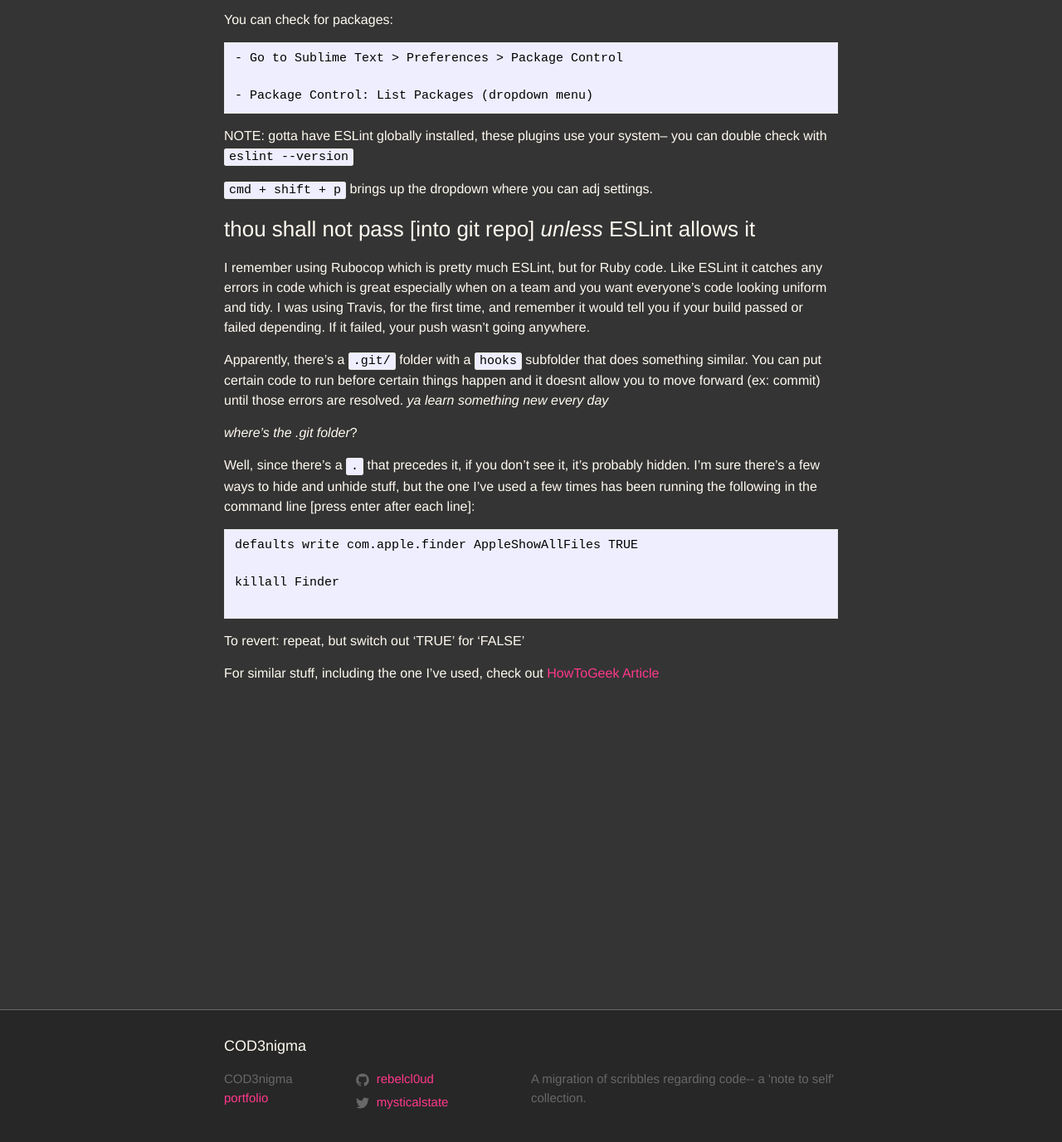
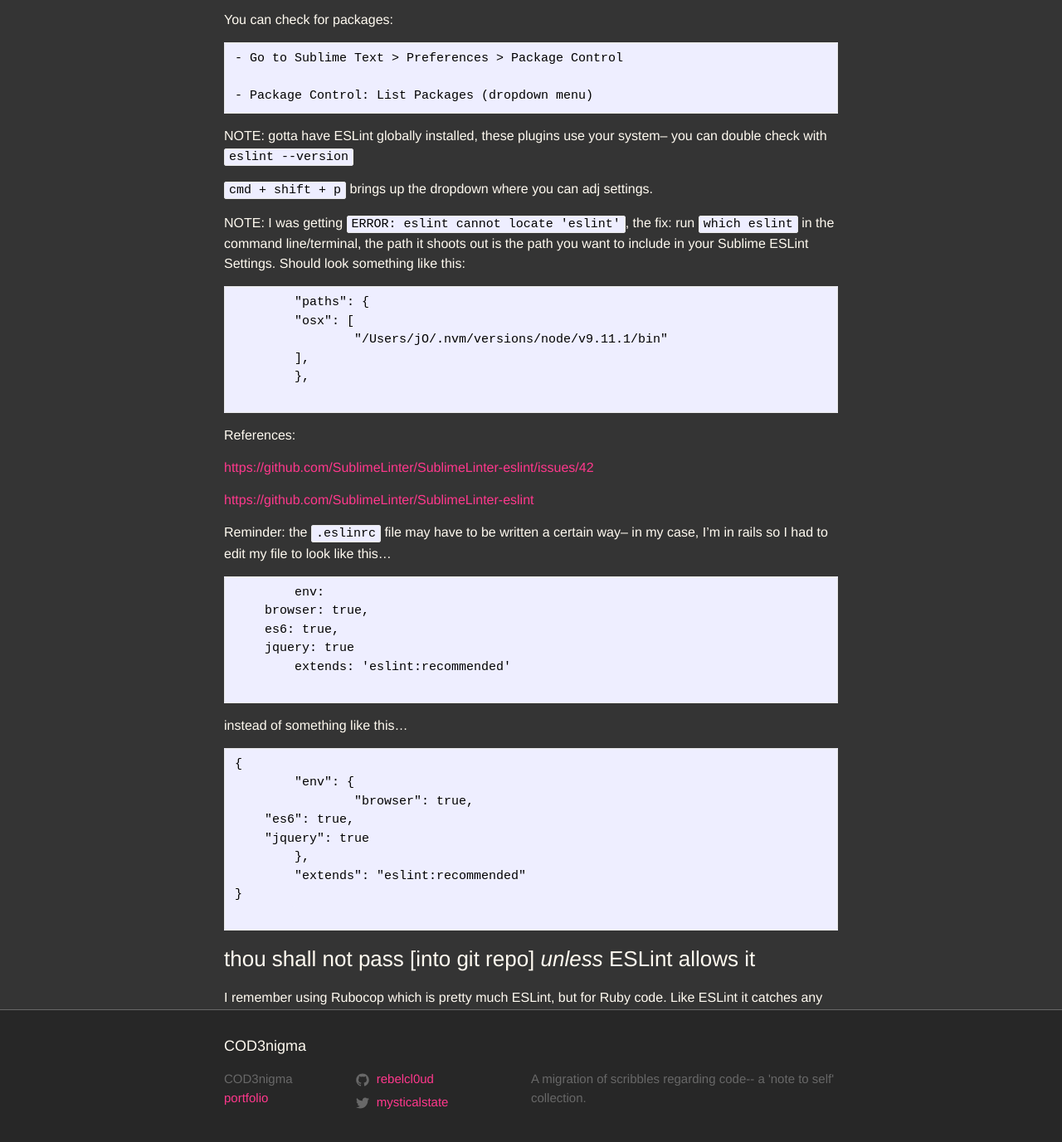
Before and after one commit to rebelcl0ud/blog, a Jekyll site: the page built from _posts/2018-04-14-[37]-es6-status-eslint.markdown, in a window 1280 px wide and 1400 px high, scrolled down 1533 px. Shown: the top 1377 px of the window at 83% size. Built offline with Jekyll 4.4.1, drawn with Linux system fonts in a browser that asks for light colours.

Commit message:
added notes on a couple of snags hit while using eslint in sublime

````diff
--- a/_posts/2018-04-14-[37]-es6-status-eslint.markdown
+++ b/_posts/2018-04-14-[37]-es6-status-eslint.markdown
@@ -71,6 +71,45 @@ NOTE: gotta have ESLint globally installed, these plugins use your system-- you
 
 `cmd + shift + p` brings up the dropdown where you can adj settings.
 
+NOTE: I was getting `ERROR: eslint cannot locate 'eslint'`, the fix: run `which eslint` in the command line/terminal, the path it shoots out is the path you want to include in your Sublime ESLint Settings. Should look something like this:
+```
+	"paths": {
+   	"osx": [
+   		"/Users/jO/.nvm/versions/node/v9.11.1/bin"
+   	],
+	},
+
+```
+
+References:
+
+[https://github.com/SublimeLinter/SublimeLinter-eslint/issues/42](https://github.com/SublimeLinter/SublimeLinter-eslint/issues/42)
+
+[https://github.com/SublimeLinter/SublimeLinter-eslint](https://github.com/SublimeLinter/SublimeLinter-eslint)
+
+Reminder: the `.eslinrc` file may have to be written a certain way-- in my case, I'm in rails so I had to edit my file to look like this...
+```
+	env:
+    browser: true,
+    es6: true,
+    jquery: true
+	extends: 'eslint:recommended'
+
+```
+
+instead of something like this...
+```
+{
+	"env": {
+		"browser": true,
+    "es6": true,
+    "jquery": true
+	},
+	"extends": "eslint:recommended"
+}
+
+```
+
 ### thou shall not pass [into git repo] *unless* ESLint allows it
 
 I remember using Rubocop which is pretty much ESLint, but for Ruby code. Like ESLint it catches any errors in code which is great especially when on a team and you want everyone's code looking uniform and tidy. I was using Travis, for the first time, and remember it would tell you if your build passed or failed depending. If it failed, your push wasn't going anywhere.
````
